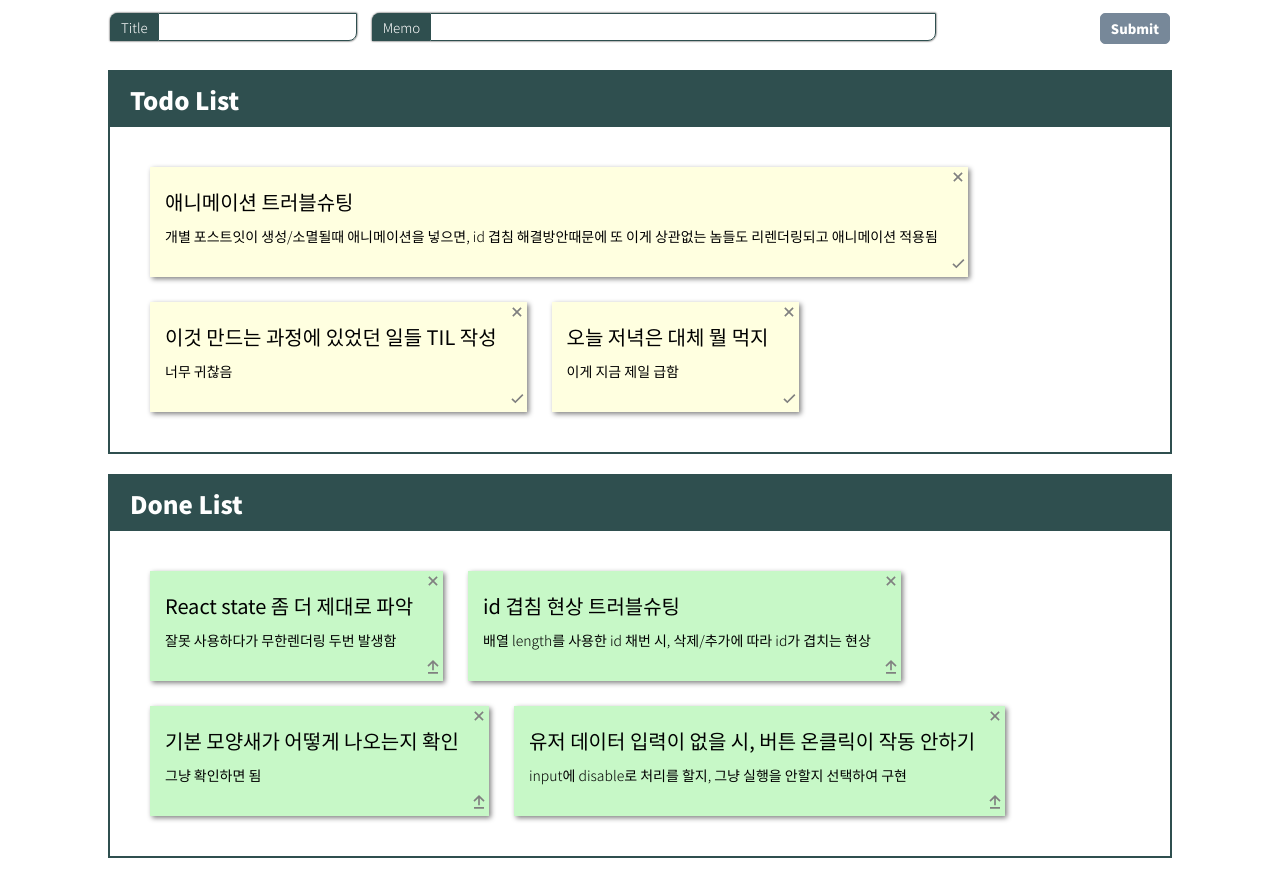
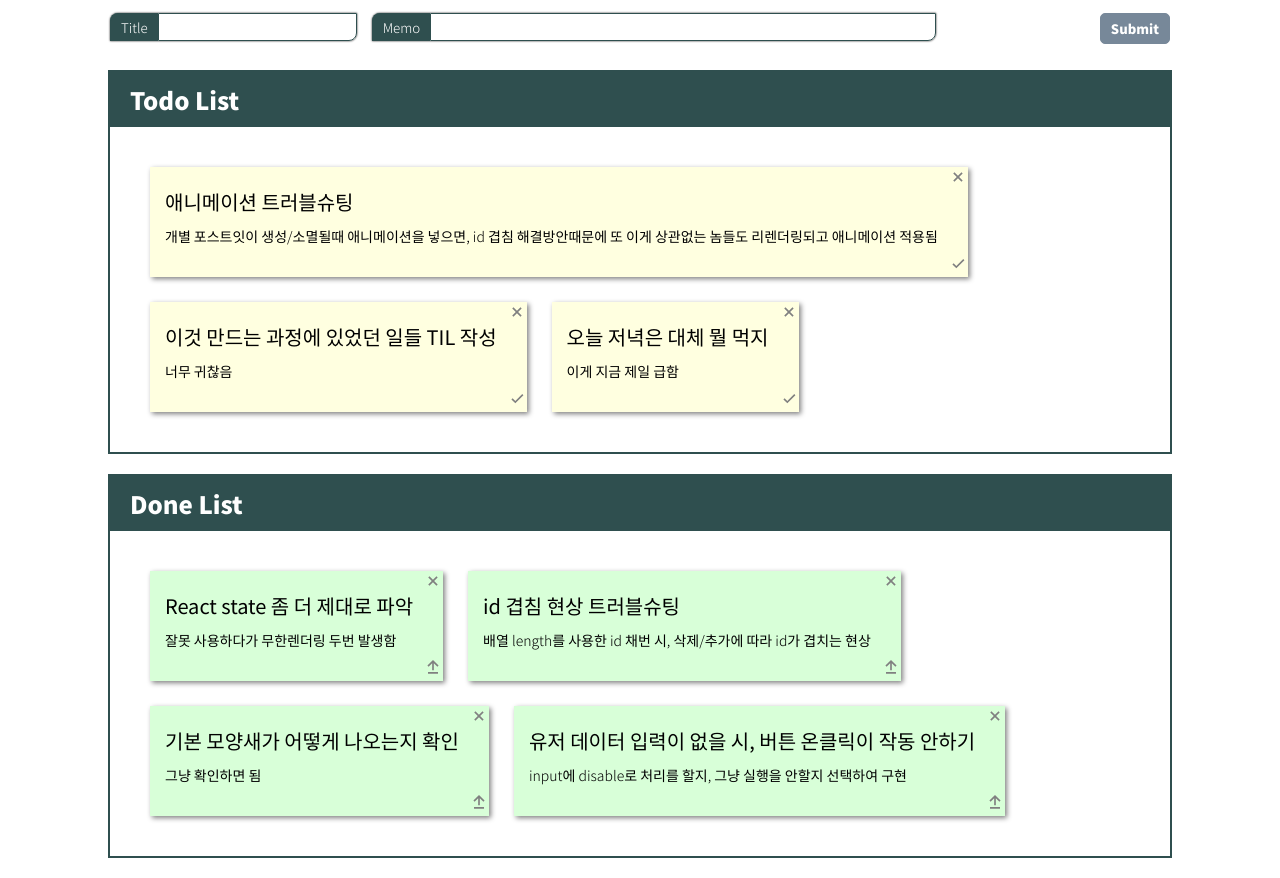
Before and after one commit to vmflxu/reactHW, a React (Create React App) app: page / in a window 1280 px wide. Built offline with nearby package versions, Linux system fonts and the light colour scheme.

Commit message:
진짜최종

```diff
--- a/src/App.css
+++ b/src/App.css
@@ -49,7 +49,6 @@ header>div {
   font-weight: 300;
   background-color: darkslategray;
   color: white;
-  /* box-shadow: 0px 0px 2px black; */
 }
 
 .input-group {
@@ -138,11 +137,11 @@ header>div>div {
 }
 
 .Done {
-  background-color: rgb(199, 248, 199);
+  background-color: rgb(216, 255, 216);
 }
 
 .Done:hover {
-  background-color: rgb(142, 253, 160);
+  background-color: rgb(161, 255, 176);
   box-shadow: 2px 2px 10px black;
 }
 
```
